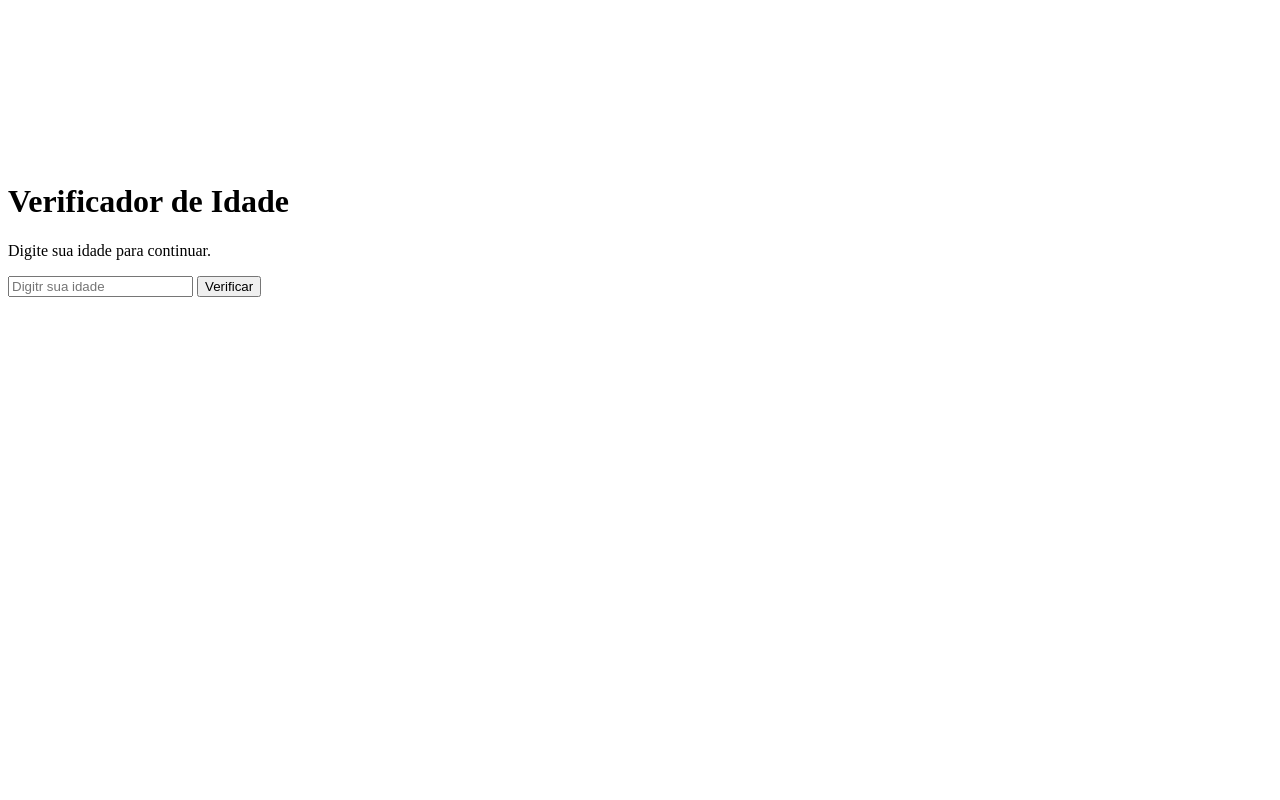
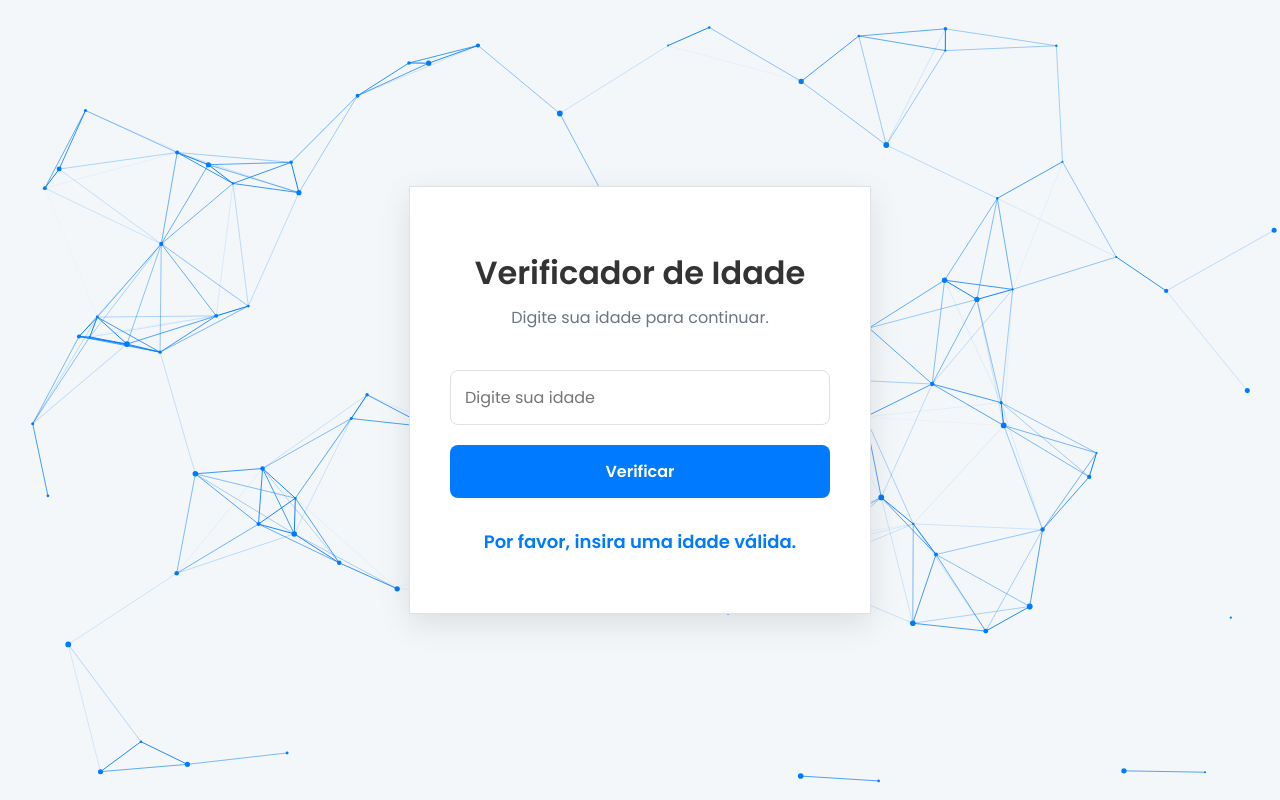
Before and after one commit to jongaskk/EstruturaDeControle, a plain HTML site: page Structure/index.html in a window 1280 px wide. Both pictures are taken after a click on the button "Verificar". Drawn offline with Linux system fonts and the light colour scheme.

Commit message:
Add files via upload

```diff
--- a/Structure/index.html
+++ b/Structure/index.html
@@ -4,6 +4,7 @@
     <meta charset="UTF-8">
     <meta name="viewport" content="width=device-width, initial-scale=1.0">
     <title>Verificador de Idade | Design Clássico</title>
+    <link rel="stylesheet" href="./style.css">
 </head>
 <body>
     <canvas id="background-canvas" ></canvas>
@@ -11,11 +12,11 @@
     <div class="container">
         <h1>Verificador de Idade</h1>
         <p class="subtitulo">Digite sua idade para continuar.</p>
-        <input type="number" id="idadeInput" placeholder="Digitr sua idade">
+        <input type="number" id="idadeInput" placeholder="Digite sua idade">
         <button id="verifyButton">Verificar</button>
         <p id="resultado"></p>
     </div>
 
-    <script src="script.js"></script>
+    <script src="./script.js"></script>
 </body>
 </html>
--- a/Structure/script.js
+++ b/Structure/script.js
@@ -1,24 +1,145 @@
-// Lógica de verificador de idade
-
+// LÓGICA DE VERIFICAÇÃO DE IDADE
 const idadeInput = document.getElementById('idadeInput');
 const verifyButton = document.getElementById('verifyButton');
 const result = document.getElementById('resultado');
 
 function verificarIdade(){
-    result.classList.remove('visível');
+    result.classList.remove('visivel');
     const idade = parseInt(idadeInput.value);
-    let mensagem = '';
+    let menssagem = '';
 
     if(isNaN(idade) || idade < 0){
-        mensagem = 'Por favor, insira uma idade válida';
+        menssagem = 'Por favor, insira uma idade válida.';
     }else if(idade < 18){
-        mensagem = 'Você é menor de idade.';
+        menssagem = 'VOcê é menor de idade.';
     }else if(idade < 60){
-        mensagem = 'Você é adulto.';
+        menssagem = 'Você é adulto.';
     }else{
-        mensagem = 'VocÊ é idoso.'
+        menssagem = 'Você é idoso.';
     }
 
+    setTimeout(() => {
+        result.innerText = menssagem;
+        result.classList.add('visivel');
+    }, 100);
+}
 
+verifyButton.addEventListener('click', verificarIdade);
+idadeInput.addEventListener('keyup', (event) => {
+    if(event.key === 'Enter') verificarIdade();
+});
 
+// animação do canvas de fundo
+
+const canvas = document.getElementById('background-canvas');
+const ctx = canvas.getContext('2d'); // contexto 2d do canvas, onde vamos desenhar
+
+// ajusta o tamanho do canvas para preencher o tamanho da janela
+canvas.width = window.innerWidth;
+canvas.height = window.innerHeight;
+
+// Objeto para armazenar a posição do mouse
+let mouse  = {
+    x: null,
+    y: null,
+    radius: 150 // área de influência do mouse
+};
+
+window.addEventListener('mousemove', (event) => {
+    mouse.x = event.x;
+    mouse.y = event.y;
+});
+
+// array para armazenar as partículas
+let particulasArray = [];
+const numeroDeParticulas = 100;
+
+// classe para representar cada partícula
+class Particula{
+    constructor(x, y, direcaoX, direcaoY, tamanho, cor){
+        this.x = x;
+        this.y = y;
+        this.direcaoX = direcaoX;
+        this.direcaoY = direcaoY;
+        this.tamanho = tamanho;
+        this.cor = cor;
+    }
+    // método para desenhar a partícula no canvas (método = função dentro de uma classe)
+    desenhar(){
+        ctx.beginPath();
+        ctx.arc(this.x, this.y, this.tamanho, 0, Math.PI * 2, false);
+        ctx.fillStyle = '#007bff';
+        ctx.fill();
+    }
+
+    // método para atualizar a posição da partícula
+    atualizar(){
+        if(this.x > canvas.width || this.x < 0){
+            this.direcaoX = -this.direcaoX;
+        }
+        if(this.y > canvas.height || this.y < 0){
+            this.direcaoY = -this.direcaoY;
+        }
+        this.x += this.direcaoX;
+        this.y += this.direcaoY;
+        this.desenhar();
+    }
 }
+
+// fora da classe, função para criar o array de partículas
+function init(){
+    particulasArray = [];
+    for(let i =0; i < numeroDeParticulas; i++){
+        let tamanho = Math.random() * 2 + 1;
+        let x = Math.random() * (innerWidth - tamanho * 2) + tamanho;
+        let y = Math.random() * (innerHeight - tamanho * 2) + tamanho;
+        let direcaoX = (Math.random() * 0.4) - 0.2;
+        let direcaoY = (Math.random() * 0.4) - 0.2;
+        let cor = '#007bff';
+        particulasArray.push(new Particula(x, y, direcaoX, direcaoY, tamanho, cor));
+    }
+}
+
+//  função para conectar as partículas com linhas
+function conectar(){
+    for(let a  = 0; a < particulasArray.length; a++){
+        for(let b  = a; b < particulasArray.length; b++){
+            let distancia = ((particulasArray[a].x - particulasArray[b].x) * (particulasArray[a].x - particulasArray[b].x))  +  ((particulasArray[a].y - particulasArray[b].y) * (particulasArray[a].y - particulasArray[b].y))
+
+            // se a distância for menor que um certo valor, desenha uma linha
+            if(distancia < (canvas.width/7) * (canvas.height/7)){
+                ctx.strokeStyle = `rgba(0, 123, 255, ${1 - (distancia/20000)})`;
+                ctx.lineWidth = 1;
+                ctx.beginPath();
+                ctx.moveTo(particulasArray[a].x, particulasArray[a].y);
+                ctx.lineTo(particulasArray[b].x, particulasArray[b].y);
+                ctx.stroke();
+            }
+        }
+    }
+}
+
+// loop de animação
+function animar(){
+    requestAnimationFrame(animar);
+    ctx.clearRect(0, 0, canvas.width, canvas.height);
+    //  limpa o canvas a cada frame
+    for(let  i = 0; i < particulasArray.length; i++){
+        particulasArray[i].atualizar();
+    }
+    conectar();
+}
+// recria as  particulas quando a janela é redimensionada
+window.addEventListener('resize', () => {
+    canvas.width = window.innerWidth;
+    canvas.height = window.innerHeight;
+    init();
+})
+
+window.addEventListener('mouseout', () =>{
+    mouse.x=undefined;
+    mouse.y=undefined;
+});
+
+init();
+animar();
--- a/Structure/style.css
+++ b/Structure/style.css
@@ -1,7 +1,7 @@
 /* importar a fonte */
-@import url('https://fonts.googleapis.com/css2?family=Roboto:wght@400;600&display=swap');
+@import url('https://fonts.googleapis.com/css2?family=Poppins:wght@400;600&display=swap');
 
-/* variáveis de cor */
+/* Variaveis de cor */
 :root{
     --cor-fundo: #f4f7f9;
     --cor-container: #ffffff;
@@ -21,11 +21,11 @@ body{
     align-items: center;
     min-height: 100vh;
     margin: 0;
-    /*impede que o conteúdo do body afete a aparência da tag Canvas */
+    /* impede que o conteúdo do body afete a aparência da tag Canvas */
     z-index: -1;
 }
 
-/* 3. Estilo do canvas de fundo */
+/* 3. Estilo do canvas do fundo */
 
 #background-canvas{
     position: fixed;
@@ -57,7 +57,7 @@ h1{
     margin-bottom: 30px;
 }
 
-/* 5. Estilos dos inputs e botões */
+/* 5. Estilos dos inputs e botôes */
 input, button{
     width: 100%;
     padding: 14px;
@@ -85,11 +85,11 @@ button{
     border: none;
 }
 
-butto:hover{
+button:hover{
     opacity: 0.85;
 }
 
-/* 6. Estilo resultado */
+/* 6. estilo resultado*/
 
 #resultado{
     margin-top: 20px;
@@ -100,3 +100,7 @@ butto:hover{
     opacity: 0;
     transition: opacity 0.5s ease;
 }
+
+#resultado.visivel{
+    opacity: 1;
+}
```
